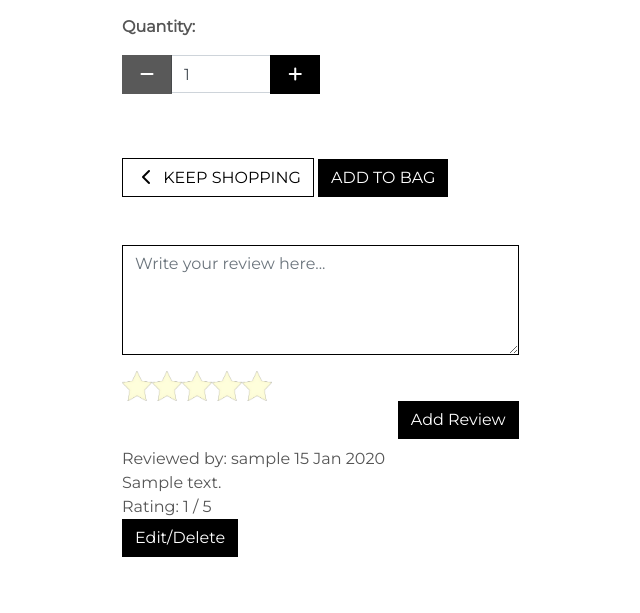
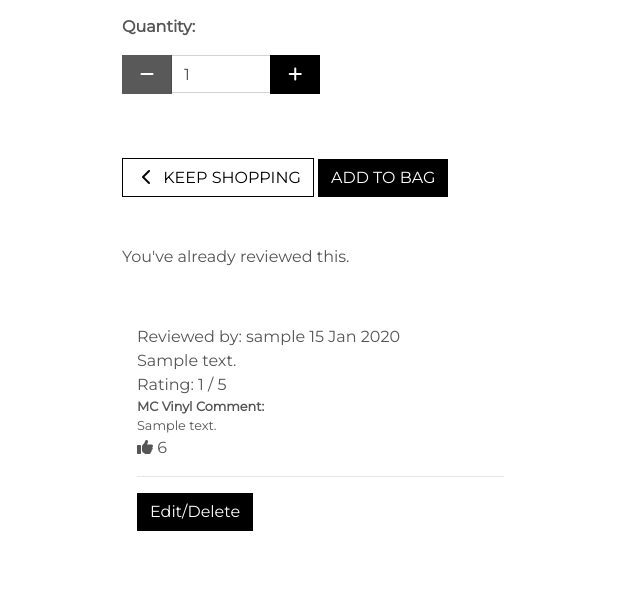
Before and after one commit to robot5000-design/ms4-mc-vinyl, a Django app: page /products/1/ in a window 1280 px wide. Shown: the part 624-1237 px from the top of the page, without its empty margins (533-1173 px from the left). After the commit the page ends 1155 px from the top, so only its background shows below. Run offline with Django 3.2, Linux system fonts and the light colour scheme; a user stored in the database is signed in; tables that the repository leaves empty hold one stand-in row (values such as "Sample post"); grey boxes marked "Sample" are stand-in pictures; some libraries are stand-ins or nearby versions.

Commit message:
Correct permissions on reviews views and add change password link

```diff
--- a/mc_vinyl/settings.py
+++ b/mc_vinyl/settings.py
@@ -44,6 +44,8 @@ INSTALLED_APPS = [
     'allauth',
     'allauth.account',
     'allauth.socialaccount',
+    'allauth.socialaccount.providers.facebook',
+    'allauth.socialaccount.providers.google',
     'home',
     'products',
     'bag',
@@ -53,6 +55,8 @@ INSTALLED_APPS = [
     # other
     'crispy_forms',
 ]
+
+SOCIALACCOUNT_PROVIDERS = {'facebook': {}, 'google': {}}
 
 MIDDLEWARE = [
     'django.middleware.security.SecurityMiddleware',
@@ -184,7 +188,7 @@ STRIPE_WH_SECRET = os.getenv('STRIPE_WH_SECRET', '')
 # Email Settings
 #if 'DEVELOPMENT' in os.environ:
 EMAIL_BACKEND = 'django.core.mail.backends.console.EmailBackend'
-DEFAULT_FROM_EMAIL = 'mc_vinyl@example.com'
+DEFAULT_FROM_EMAIL = 'admin@mc_vinyl.com'
 # else:
 #     EMAIL_BACKEND = 'django.core.mail.backends.smtp.EmailBackend'
 #     EMAIL_USE_TLS = True
--- a/products/admin.py
+++ b/products/admin.py
@@ -28,6 +28,7 @@ class ProductReviewAdmin(admin.ModelAdmin):
     list_display = (
         'body',
         'review_rating',
+        'admin_comment',
     )
 
 
--- a/products/forms.py
+++ b/products/forms.py
@@ -46,17 +46,18 @@ class ProductReviewForm(forms.ModelForm):
         fields = (
             'body',
             'review_rating',
+            'admin_comment',
         )
         widgets = {
             'body': Textarea(attrs={'rows': 4}),
+            'admin_comment': Textarea(attrs={'rows': 4}),
         }
 
     def __init__(self, *args, **kwargs):
         super().__init__(*args, **kwargs)
         self.helper = FormHelper()
         self.helper.layout = Layout(
-            'body',
-            InlineRadios('review_rating')
+            InlineRadios('review_rating'),
         )
         self.fields['review_rating'].widget.attrs['required'] = True
         for field in self.fields:
@@ -66,5 +67,9 @@ class ProductReviewForm(forms.ModelForm):
                     'placeholder'] = 'Write your review here...'
             elif field == 'review_rating':
                 self.fields[field].label = "What's your rating?"
+            elif field == 'admin_comment':
+                self.fields[field].label = False
+                self.fields[field].widget.attrs[
+                    'placeholder'] = 'Admin Comment Here...'
             self.fields[field].widget.attrs[
                 'class'] = 'border-black rounded-0 profile-form-input'
--- a/products/templates/products/edit_product_review.html
+++ b/products/templates/products/edit_product_review.html
@@ -56,6 +56,11 @@
                                         {% endif %}
                                         <label for="rating1">1</label>
                                     </span>
+                                    {% if request.user.is_superuser %}
+                                        {% if review_form.admin_comment %}
+                                            {{ review_form.admin_comment | as_crispy_field }}
+                                        {% endif %}
+                                    {% endif %}
                                     <div class="text-left">
                                         <button class="btn btn-black rounded-0 edit-review-btn" type="submit">Edit Review</button>
                                         {% if request.user.is_superuser or review.user == request.user %}
--- a/products/templates/products/product_detail.html
+++ b/products/templates/products/product_detail.html
@@ -109,7 +109,7 @@
                             <input type="hidden" name="redirect_url" value="{{ request.path }}">
                         </div>
                     </form>
-                    {% if already_reviewed and request.user.is_authenticated %}
+                    {% if not already_reviewed and request.user.is_authenticated %}
                         <form class="form mt-5" action="{% url 'add_product_review' product.id %}" method="POST">
                             {% csrf_token %}
                             <div class="form-row">
@@ -133,11 +133,11 @@
                                 </div>
                             </div>
                         </form>
-                    {% else %}
+                    {% elif request.user.is_authenticated %}
                         <div class="my-5">You've already reviewed this.</div>
                     {% endif %}
                     {% for review in reviews %}
-                        <div class="py-2">
+                        <div class="container-fluid py-2">
                             <div>
                                 Reviewed by: {{ review.user.username }} {{ review.review_date | date:"d M Y" }}
                             </div>
@@ -147,6 +147,21 @@
                             <div>
                                 Rating: {{ review.review_rating }} / 5
                             </div>
+                            {% if review.admin_comment %}
+                                <div class="col">
+                                    <small class="row"><strong>MC Vinyl Comment:</strong></small>
+                                    <small class="row">{{ review.admin_comment }}</small>
+                                </div>
+                            {% endif %}
+                            {% if request.user.username not in review.upvote_list and request.user.username != review.user.username %}
+                                <a class="review-links" href="{% url 'upvote_product_review' product.id review.user.username %}">
+                                    <i class="fas fa-thumbs-up fs-5 pe-2"></i>
+                                    {{ review.upvote_list | length }}
+                                </a>
+                            {% else %}
+                                <div><i class="fas fa-thumbs-up fs-5 pe-2"></i> {{ review.upvote_list | length }}</div>
+                            {% endif %}
+                            <hr>
                             {% if request.user == review.user %}
                                 <a class="btn btn-black rounded-0" href="{% url 'edit_product_review' product.id review.user.username %}">Edit/Delete</a>
                             {% endif %}
--- a/products/urls.py
+++ b/products/urls.py
@@ -10,4 +10,5 @@ urlpatterns = [
     path('add_review/<int:product_id>/', views.add_product_review, name='add_product_review'),
     path('edit_review/<int:product_id>/<str:review_author>/', views.edit_product_review, name='edit_product_review'),
     path('delete_review/<int:product_id>/<str:review_author>/', views.delete_product_review, name='delete_product_review'),
+    path('upvote_review/<int:product_id>/<str:review_author>/', views.upvote_product_review, name='upvote_product_review'),
 ]
--- a/products/views.py
+++ b/products/views.py
@@ -185,7 +185,7 @@ def edit_product_review(request, product_id, review_author):
     product = get_object_or_404(Product, pk=product_id)
     review = ProductReview.objects.filter(product=product, user__username=review_author)[0]  ################
 
-    if not request.user.is_superuser or not review:
+    if request.user != review.user and not request.user.is_superuser:
         messages.error(request, "Sorry, you don't have permission to do that.")
         return redirect(reverse('home'))
 
@@ -194,6 +194,8 @@ def edit_product_review(request, product_id, review_author):
         if review_form.is_valid():
             review.body = request.POST['body']
             review.review_rating = request.POST['review_rating']
+            if 'admin_comment' in request.POST:
+                review.admin_comment = request.POST['admin_comment']
             review.save()
             messages.info(request, 'Review Updated!')
             return redirect(reverse('product_detail', args=[product.id]))
@@ -201,6 +203,7 @@ def edit_product_review(request, product_id, review_author):
         review_form = ProductReviewForm(initial={
             'body': review.body,
             'review_rating': review.review_rating,
+            'admin_comment': review.admin_comment,
         })
 
     template = 'products/edit_product_review.html'
@@ -218,10 +221,27 @@ def delete_product_review(request, product_id, review_author):
     product = get_object_or_404(Product, pk=product_id)
     review = ProductReview.objects.filter(product=product, user__username=review_author)[0] ################
 
-    if not request.user.is_superuser or not review:
+    if request.user != review.user and not request.user.is_superuser:
         messages.error(request, "Sorry, you don't have permission to do that.")
         return redirect(reverse('home'))
 
     review.delete()
     messages.info(request, 'Review deleted!')
     return redirect(reverse('product_detail', args=[product.id]))
+
+
+@login_required
+def upvote_product_review(request, product_id, review_author):
+    """ A view to edit a product review
+    """
+    product = get_object_or_404(Product, pk=product_id)
+    review = ProductReview.objects.filter(product=product, user__username=review_author)[0]  ################
+
+    if not review:
+        messages.error(request, "Sorry, you don't have permission to do that.")
+        return redirect(reverse('home'))
+
+    review.upvote_list.append(request.user.username)
+    review.save()
+    messages.info(request, 'Liked Review!')
+    return redirect(reverse('product_detail', args=[product.id]))
--- a/templates/base.html
+++ b/templates/base.html
@@ -72,6 +72,7 @@
                                   <a href="{% url 'add_product' %}" class="dropdown-item">Add a New Product</a>
                               {% endif %}
                               <a href="{% url 'profile' %}" class="dropdown-item">My Profile</a>
+                              <a href="{% url 'account_change_password' %}" class="dropdown-item">Change Password</a>
                               <a href="{% url 'account_logout' %}" class="dropdown-item">Logout</a>
                           {% else %}
                               <a href="{% url 'account_signup' %}" class="dropdown-item">Register</a>
--- a/templates/includes/mobile-top-header.html
+++ b/templates/includes/mobile-top-header.html
@@ -33,6 +33,7 @@
                 <a href="{% url 'add_product' %}" class="dropdown-item">Add a New Product</a>
             {% endif %}
             <a href="" class="dropdown-item">My Profile</a>
+            <a href="{% url 'account_change_password' %}" class="dropdown-item">Change Password</a>
             <a href="{% url 'account_logout' %}" class="dropdown-item">Logout</a>
         {% else %}
             <a href="{% url 'account_signup' %}" class="dropdown-item">Register</a>
```
